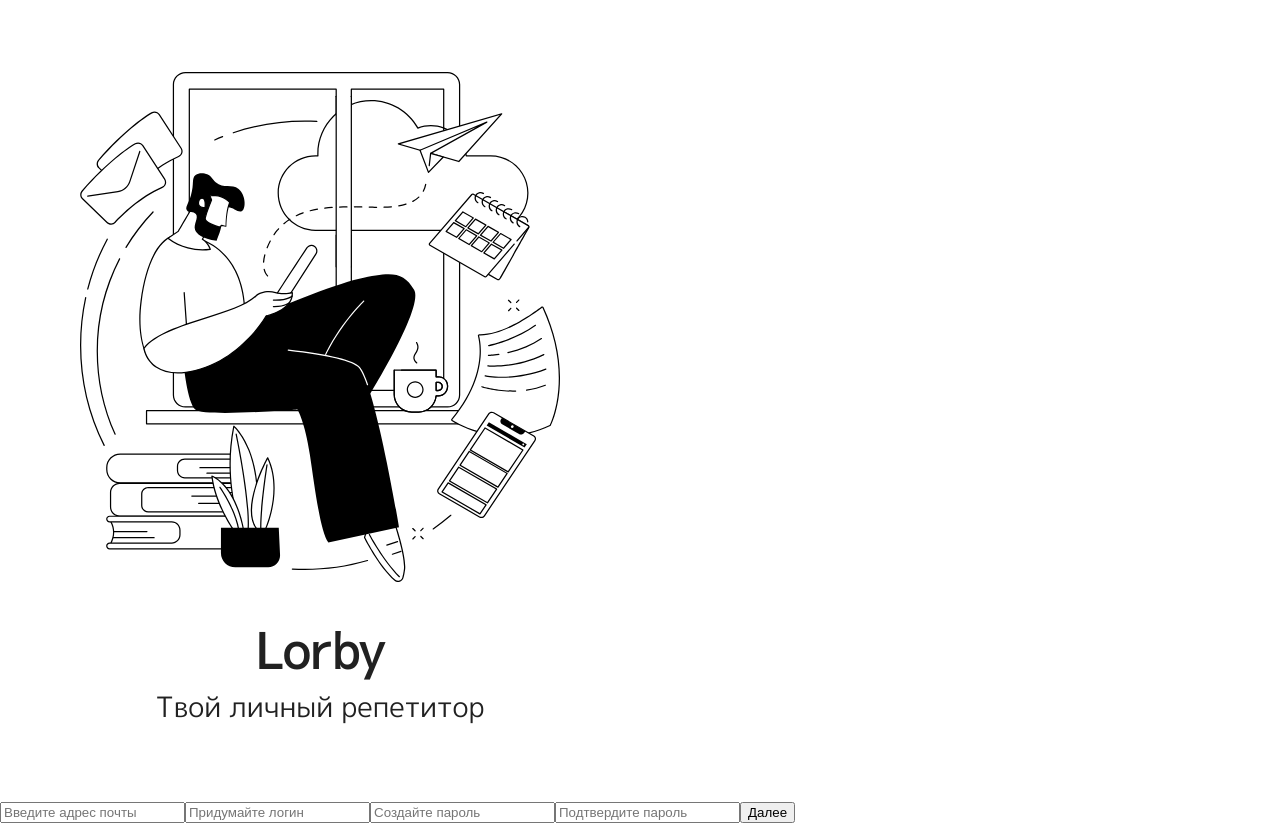
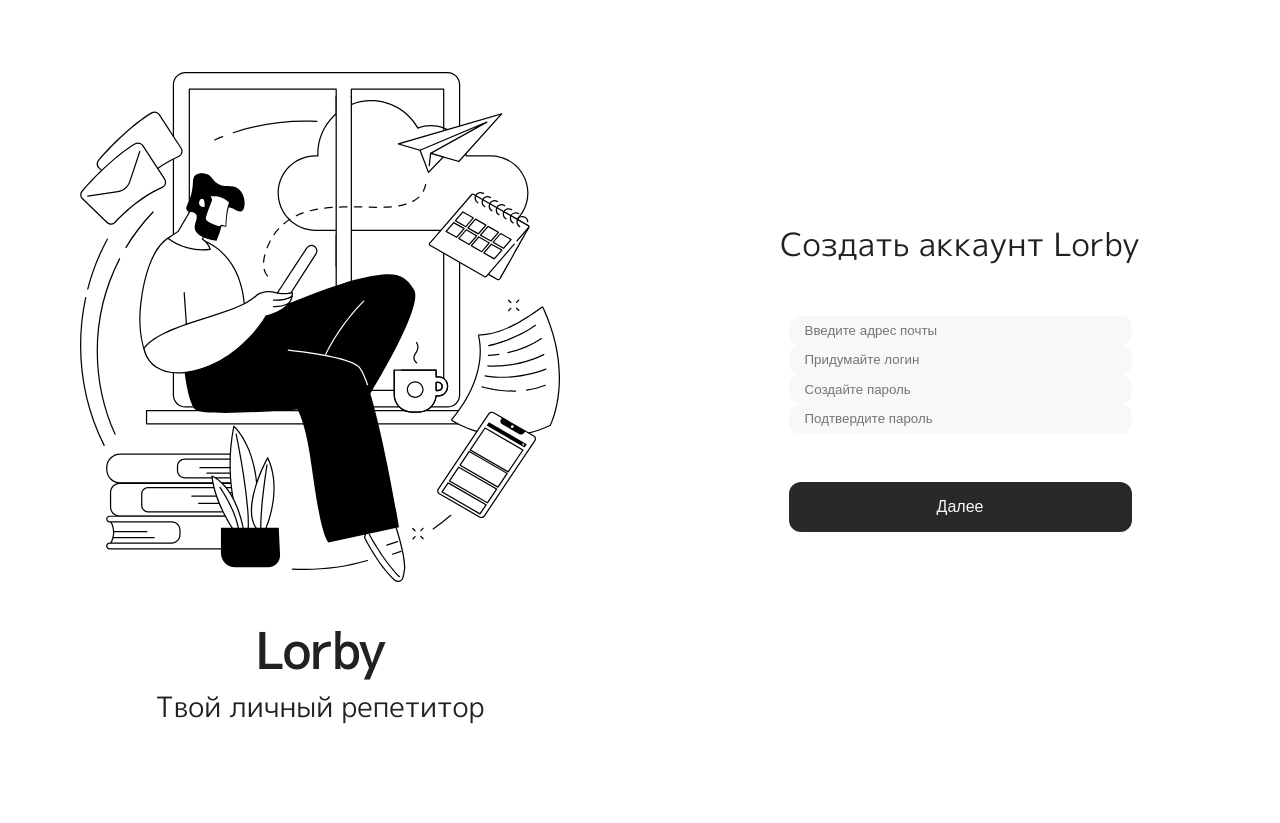
Before and after one commit to ainaziko/lorby, a React (Create React App) app: page /register in a window 1280 px wide. After the commit the page ends 800 px from the top, so only its background shows below. Built offline with nearby package versions, Linux system fonts and the light colour scheme.

Commit message:
added initial design to registration page

```diff
--- a/src/components/forms/login/LoginForm.jsx
+++ b/src/components/forms/login/LoginForm.jsx
@@ -30,8 +30,8 @@ const LoginForm = () => {
     }
 
     return (
-        <form className={styles.loginForm} onSubmit={handleSubmit}>
-            <p className={styles.greeting}>Вэлком бэк!</p>
+        <form className={styles.form} onSubmit={handleSubmit}>
+            <p className={styles.title}>Вэлком бэк!</p>
             <div className={styles.inputs}>
                 <input
                     className={styles.loginInput}
@@ -58,7 +58,7 @@ const LoginForm = () => {
                     </span>
                 </div>
             </div>
-            <button className={styles.loginBtn} disabled={isSubmitting} type="submit">Войти</button>
+            <button className={styles.submitBtn} disabled={isSubmitting} type="submit">Войти</button>
             <Link to="/register" className={styles.goToRegister}>
                 У меня еще нет аккаунта
             </Link>
--- a/src/components/forms/login/LoginForm.module.css
+++ b/src/components/forms/login/LoginForm.module.css
@@ -1,4 +1,4 @@
-.loginForm {
+.form {
     width: 50%;
     height: 100vh;
     display: flex;
@@ -7,7 +7,7 @@
     align-items: center;
 }
 
-.greeting {
+.title {
     font-size: 32px;
     font-weight: 500;
 }
@@ -20,7 +20,7 @@
     justify-content: space-between;
 }
 
-.loginInput, .passwordInput {
+.loginInput, .passwordInput, .emailInput, .confirmPasswordInput {
     width: 343px;
     height: 52px;
     padding-left: 1rem;
@@ -48,7 +48,7 @@
     color: #212121;
 }
 
-.loginBtn {
+.submitBtn {
     width: 343px;
     height: 50px;
     border: none;
--- a/src/components/forms/registration/RegistrationForm.jsx
+++ b/src/components/forms/registration/RegistrationForm.jsx
@@ -1,6 +1,7 @@
 import React from "react";
 import { useFormik } from "formik";
 import { registrationSchema } from "../../../schemas";
+import styles from "../login/LoginForm.module.css"
 
 const onSubmit = async (values, actions) => {
     console.log(values)
@@ -23,12 +24,15 @@ const RegistrationForm = () => {
     console.log(errors)
 
     return(
-        <form  onSubmit={handleSubmit}>
-            <input id="email" value={values.email} placeholder="Введите адрес почты" onChange={handleChange} onBlur={handleBlur}/>
-            <input id="login" value={values.login} placeholder="Придумайте логин" onChange={handleChange} onBlur={handleBlur}/>
-            <input id="password" type="password" value={values.password} placeholder="Создайте пароль" onChange={handleChange} onBlur={handleBlur}/>
-            <input id="confirmPassword" name="confirmPassword" type="password" value={values.confirmPassword} placeholder="Подтвердите пароль" onChange={handleChange} onBlur={handleBlur}/>
-            <button disabled={isSubmitting} type="submit">Далее</button>
+        <form className={styles.form} onSubmit={handleSubmit}>
+            <p className={styles.title}>Создать аккаунт Lorby</p>
+            <div className={styles.inputs}>
+                <input className={styles.emailInput} id="email" value={values.email} placeholder="Введите адрес почты" onChange={handleChange} onBlur={handleBlur}/>
+                <input className={styles.loginInput} id="login" value={values.login} placeholder="Придумайте логин" onChange={handleChange} onBlur={handleBlur}/>
+                <input className={styles.passwordInput} id="password" type="password" value={values.password} placeholder="Создайте пароль" onChange={handleChange} onBlur={handleBlur}/>
+                <input className={styles.confirmPasswordInput} id="confirmPassword" name="confirmPassword" type="password" value={values.confirmPassword} placeholder="Подтвердите пароль" onChange={handleChange} onBlur={handleBlur}/>
+            </div>
+            <button className={styles.submitBtn} disabled={isSubmitting} type="submit">Далее</button>
         </form>
     )
 }
--- a/src/pages/registration/RegistrationPage.jsx
+++ b/src/pages/registration/RegistrationPage.jsx
@@ -1,13 +1,14 @@
 import React from "react";
 import Illustration from "../../UI/illustration/Illustration";
 import RegistrationForm from "../../components/forms/registration/RegistrationForm";
+import styles from "./RegistrationPage.module.css"
 
 const RegistrationPage = () => {
     return(
-        <>
+        <div className={styles.registrationPage}>
             <Illustration/>
             <RegistrationForm/>
-        </>
+        </div>
     )
 }
 
--- /dev/null
+++ b/src/pages/registration/RegistrationPage.module.css
@@ -0,0 +1,3 @@
+.registrationPage {
+    display: flex;
+}
```
